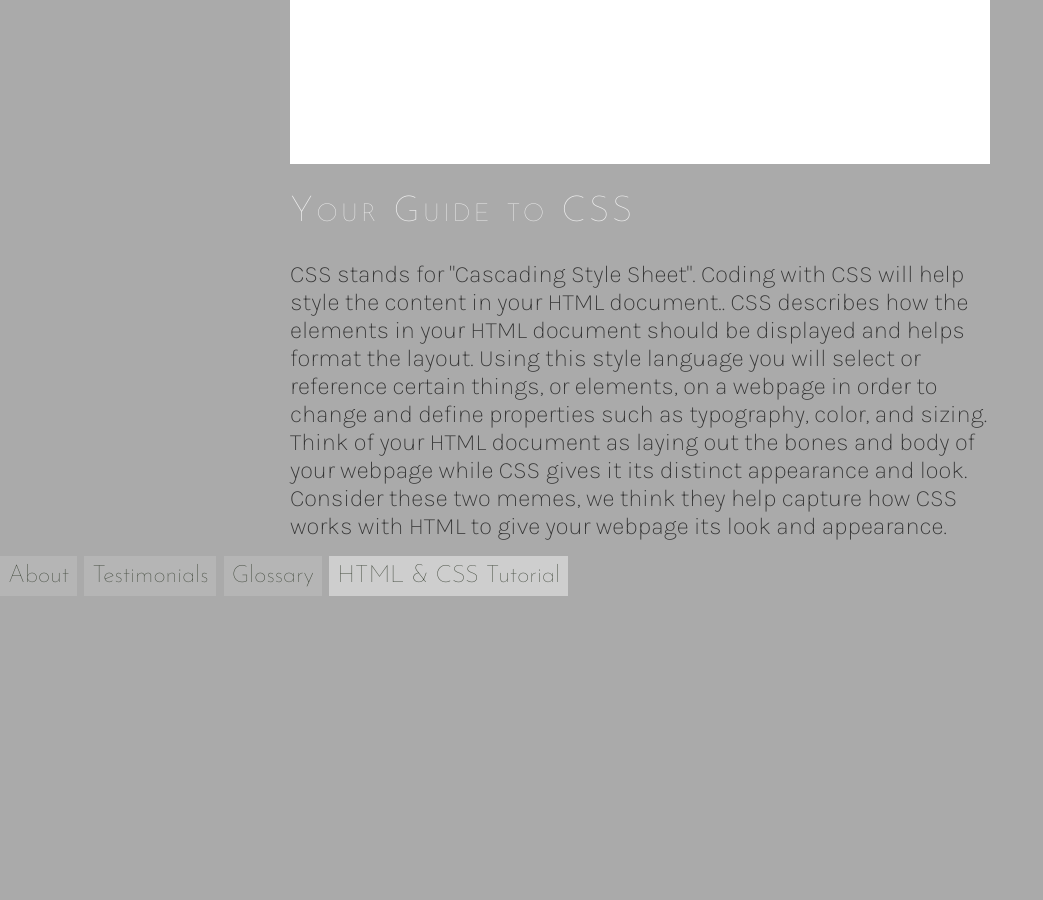
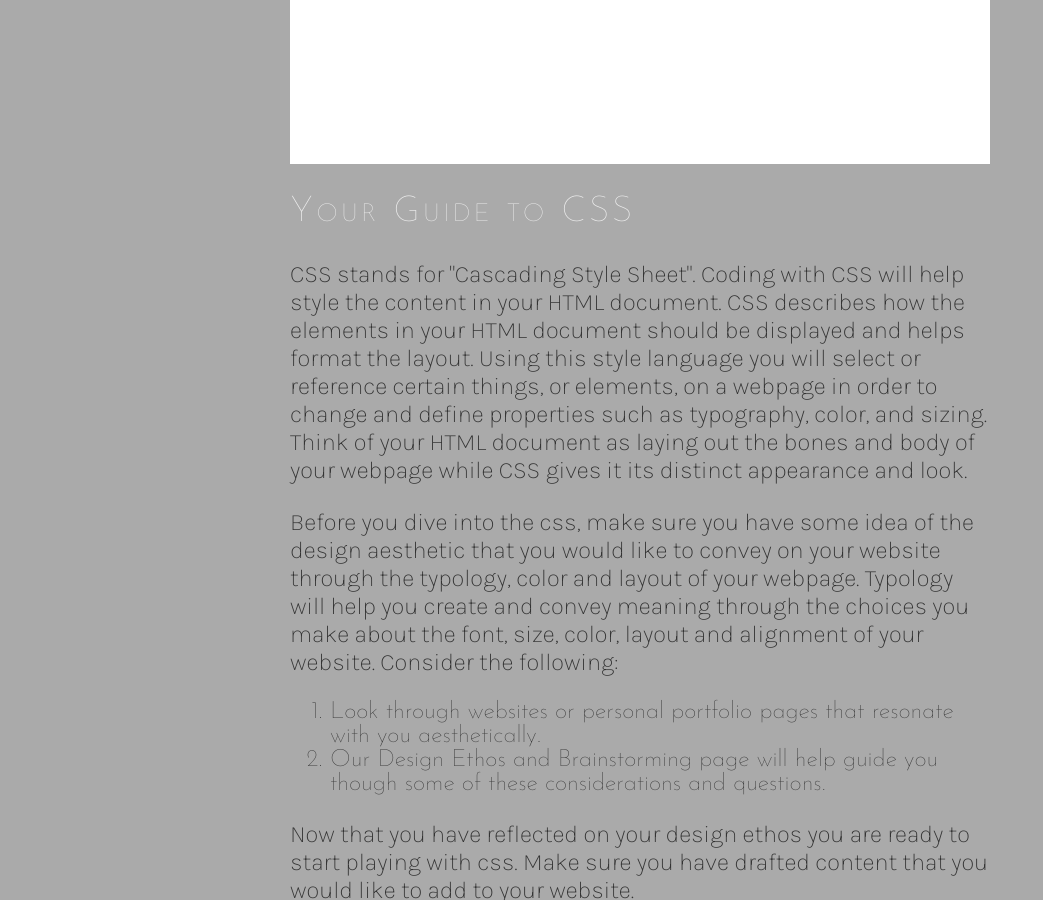
Before and after one commit to scholarslab/brackets, a Jekyll site: the page built from tutorials.html, in a window 1280 px wide and 900 px high, scrolled down 2040 px. Shown: the whole window, without its empty margins (0-1043 px from the left). Built offline with Jekyll 4.4.1, drawn with Linux system fonts in a browser that asks for light colours; before the commit the page ends 2636 px from its top, so only the background shows below that; some of the changed text lies outside the part shown.

Commit message:
changes to CSS

```diff
--- a/tutorials.html
+++ b/tutorials.html
@@ -22,5 +22,19 @@ title: HTML & CSS Tutorial
 
 <h1>Your Guide to CSS</h1>
 
-<p>CSS stands for "Cascading Style Sheet". Coding with CSS will help style the content in your HTML document.. CSS describes how the elements in your HTML document should be displayed and helps format the layout. Using this style language you will select or reference certain things, or elements, on a webpage in order to change and define properties such as typography, color, and sizing. Think of your HTML document as laying out the bones and body of your webpage while CSS gives it its distinct appearance and look. Consider these two memes, we think they help capture how CSS works with HTML to give your webpage its look and appearance.
+<p>CSS stands for "Cascading Style Sheet". Coding with CSS will help style the content in your HTML document. CSS describes how the elements in your HTML document should be displayed and helps format the layout. Using this style language you will select or reference certain things, or elements, on a webpage in order to change and define properties such as typography, color, and sizing. Think of your HTML document as laying out the bones and body of your webpage while CSS gives it its distinct appearance and look.
 </p>
+
+<p>Before you dive into the css, make sure you have some idea of the design aesthetic that you would like to convey on your website through the typology, color and layout of your webpage. Typology will help you create and convey meaning through the choices you make about the font, size, color, layout and alignment of your website. Consider the following: </p>
+<ol>
+    <li>Look through websites or personal portfolio pages that resonate with you aesthetically. </li>
+    <li>Our Design Ethos and Brainstorming page will help guide you though some of these considerations and questions. </li>
+</ol>
+<p>Now that you have reflected on your design ethos you are ready to start playing with css. Make sure you have drafted content that you would like to add to your website. </p>
+<p>
+From the menu in Visual Studio Code, select New File and save it as "style.css" in the same project folder on your computer that houses your html document. This will be the document in which you code the style of your website.
+</p>
+<p>/The syntax or CSS language uses what is called a selector in order to define the property or values of a section. The selector is followed by two curly brackets. With these brackets you will begin to define the properties, or appearance, of your webpage. This looks like this:
+</p>
+<p>[INSERT CODE BLOCK]</p>
+<p></p>
```
